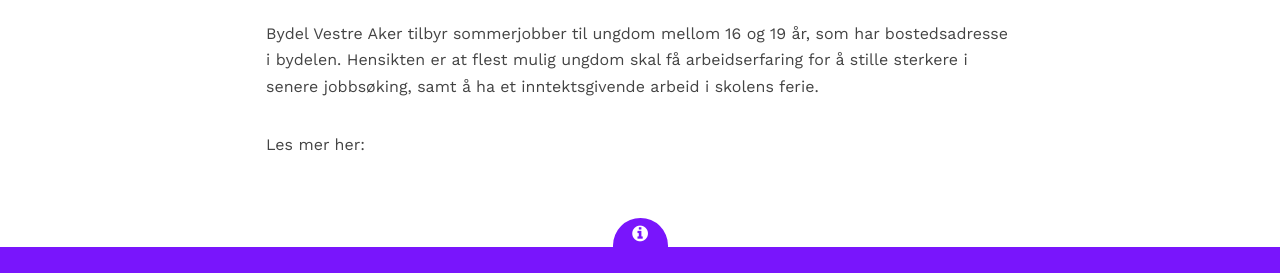
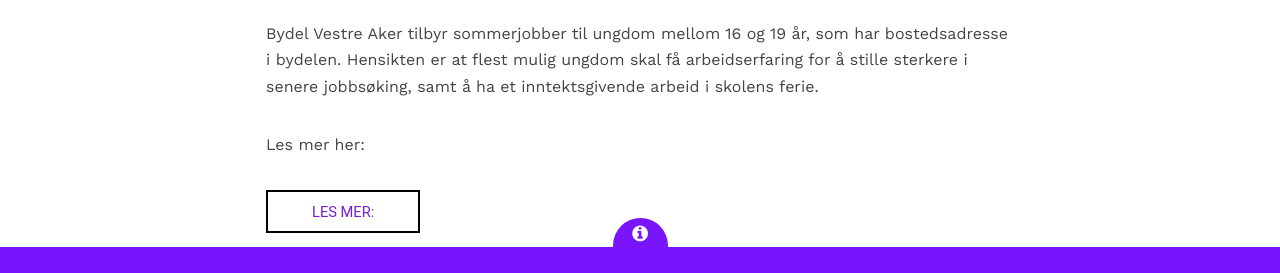
Before and after one commit to younes2808/ungstilling, a plain HTML site: page vestre.html in a window 1280 px wide. Shown: the part 553-826 px from the top of the page. Before the commit the page ends 802 px from the top, so only its background shows below. Drawn offline with nearby package versions, Linux system fonts and the light colour scheme; a web font is replaced by a local one.

Commit message:
Update vestre.html

```diff
--- a/vestre.html
+++ b/vestre.html
@@ -36,6 +36,7 @@
 						</header>
 						<p>Bydel Vestre Aker tilbyr sommerjobber til ungdom mellom 16 og 19 år, som har bostedsadresse i bydelen. Hensikten er at flest mulig ungdom skal få arbeidserfaring for å stille sterkere i senere jobbsøking, samt å ha et inntektsgivende arbeid i skolens ferie. </p>
 						<p>Les mer her:</p>
+						<a href="https://2180.webcruiter.no/Main2/Recruit/Public/4358334389?language=nb&link_source_id=0" class="button2">Les mer:</a>
 					</div>
 				</div>
 			</div>
```
